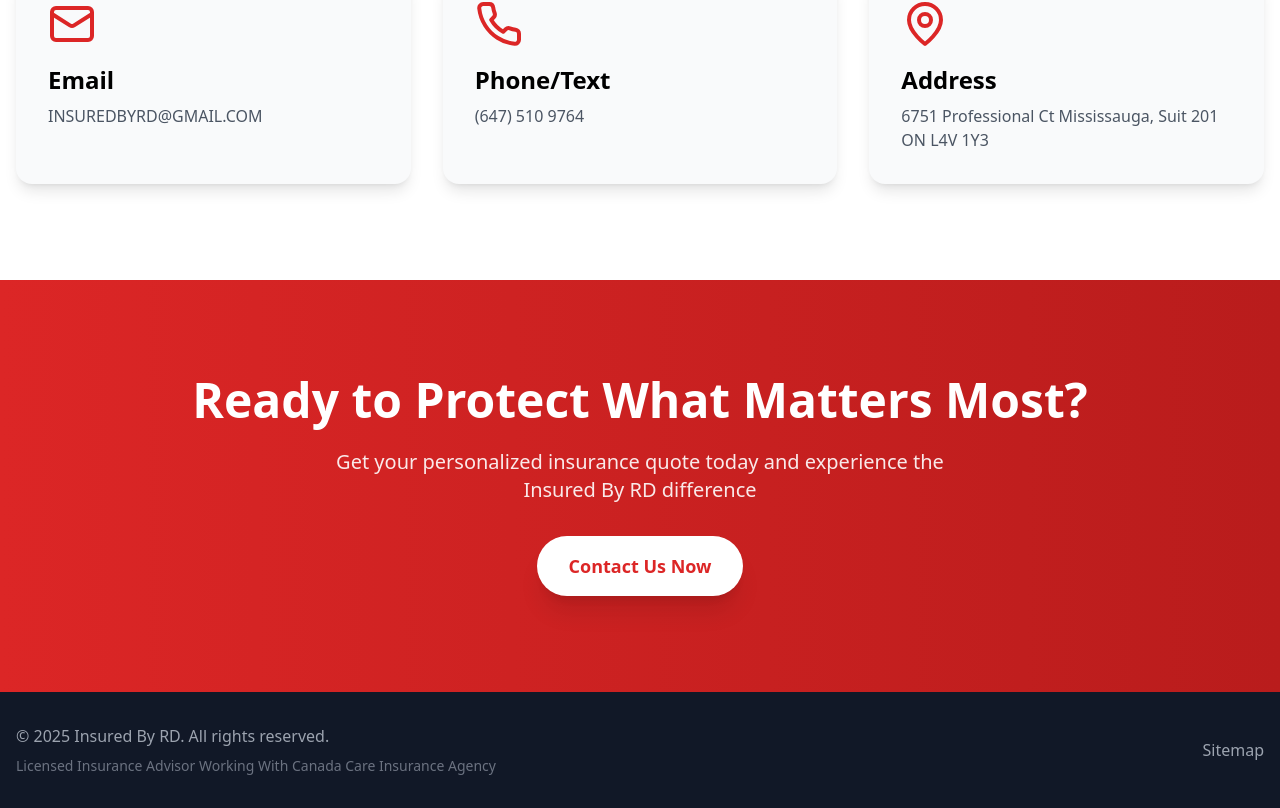
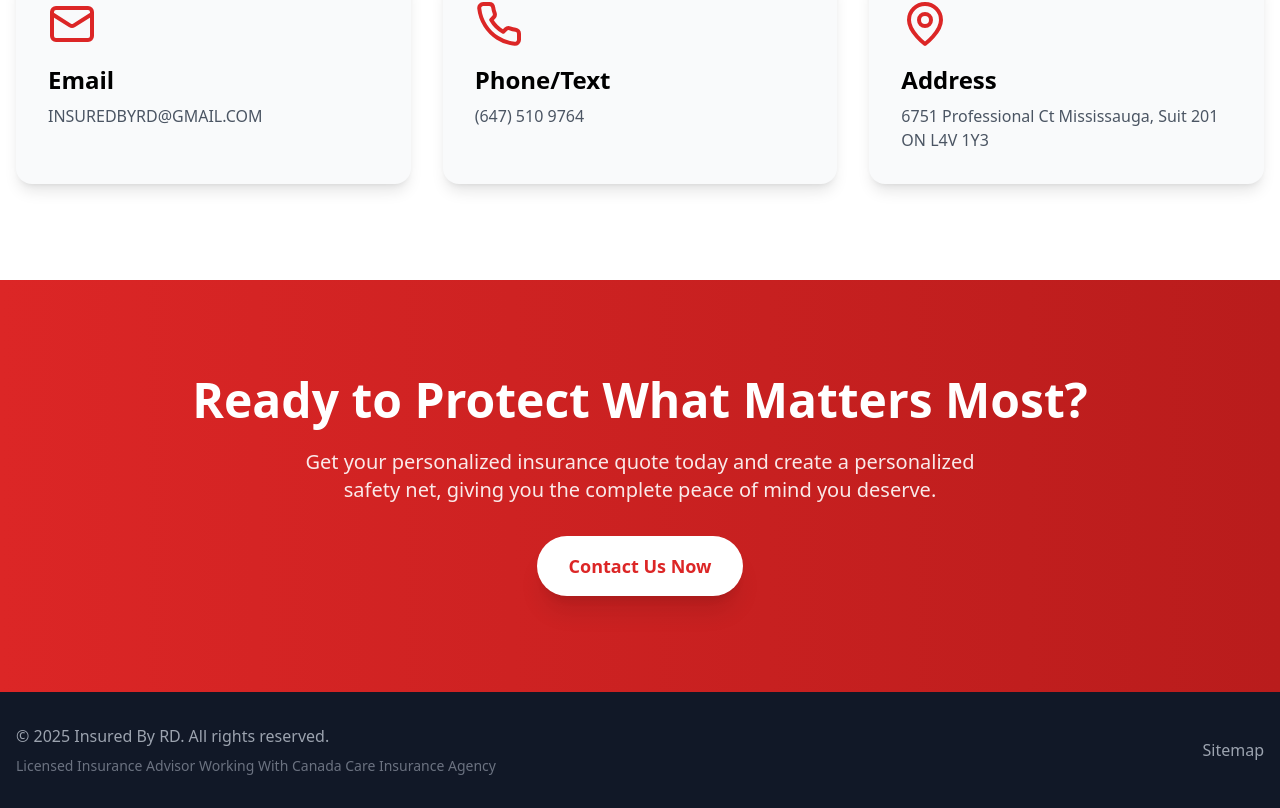
Before and after one commit to AHLogisticsCanadainc/raman, a React (Vite) app: page / in a window 1280 px wide. Shown: the part 3944-4752 px from the top of the page. Built offline with nearby package versions, Linux system fonts and the light colour scheme.

Commit message:
Updated cta-section.tsx

```diff
--- a/src/components/cta-section.tsx
+++ b/src/components/cta-section.tsx
@@ -11,7 +11,7 @@ export function CTASection() {
           Ready to Protect What Matters Most?
         </h2>
         <p className="text-xl mb-8 max-w-2xl mx-auto opacity-90">
-          Get your personalized insurance quote today and experience the Insured By RD difference
+          Get your personalized insurance quote today and create a personalized safety net, giving you the complete peace of mind you deserve.
         </p>
         <button
           onClick={scrollToContact}
```
